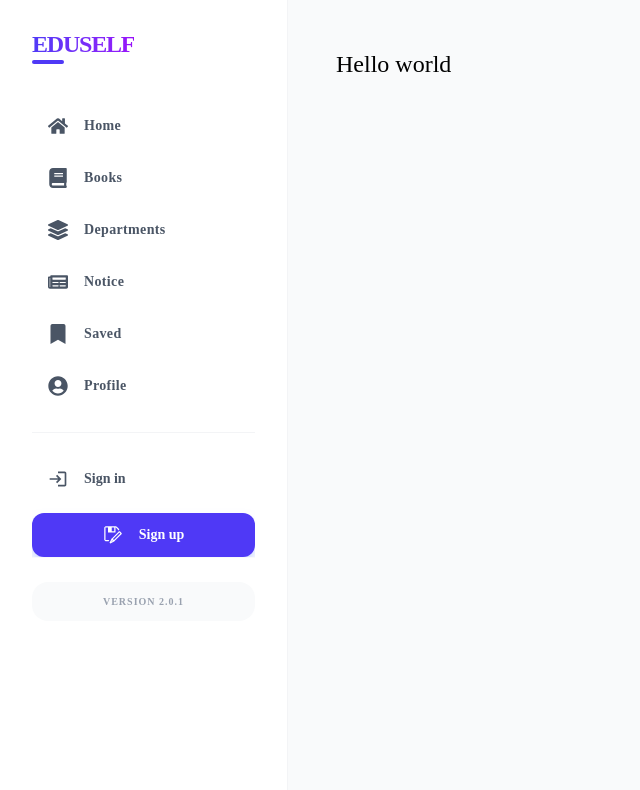
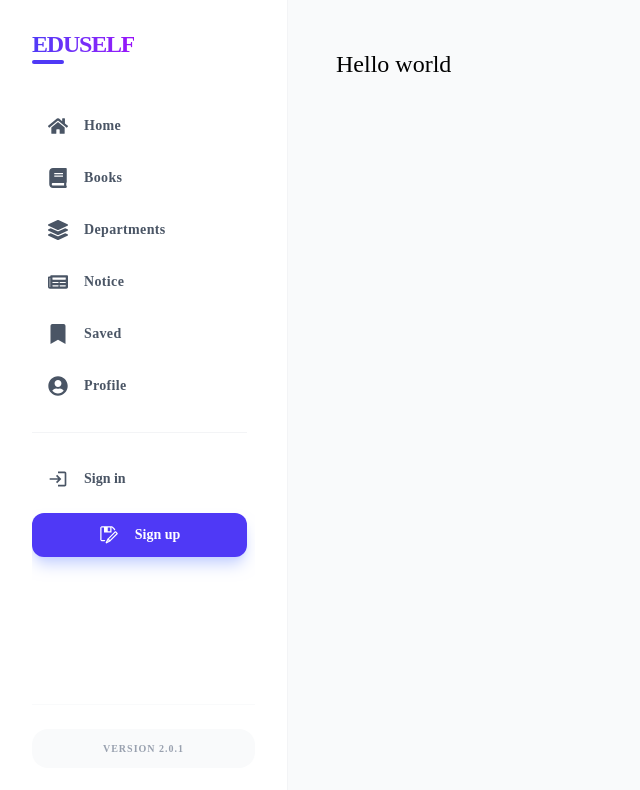
Before and after one commit to ratulislam46/EduSelf-Online-Platform, a Next.js app: page / in a window 1280 px wide. Shown: the top 790 px of the page, without its empty margins (0-640 px from the left). Built offline with nearby package versions, Linux system fonts and the light colour scheme.

Commit message:
Complete navbar section and navbar now fully responsive

```diff
--- a/src/Components/Shared/Navbar/Navbar.jsx
+++ b/src/Components/Shared/Navbar/Navbar.jsx
@@ -19,7 +19,7 @@ const Navbar = () => {
                 </div>
                 <button
                     onClick={() => setIsOpen(true)}
-                    className="p-2.5 bg-indigo-50 text-indigo-600 rounded-xl active:scale-90 transition-all shadow-sm shadow-indigo-100"
+                    className="p-2.5 bg-indigo-50 text-indigo-600 rounded-xl active:scale-90 transition-all shadow-sm shadow-indigo-100 cursor-pointer"
                 >
                     <FaBars size={20} />
                 </button>
--- a/src/Components/Shared/Navbar/SidebarContent.jsx
+++ b/src/Components/Shared/Navbar/SidebarContent.jsx
@@ -17,9 +17,9 @@ const SidebarContent = ({ isMobile = false, closeMenu }) => {
     ];
 
     return (
-        <div className="p-8 flex flex-col h-full bg-white shadow-xl lg:shadow-none">
+        <div className="p-8 flex flex-col h-full bg-white shadow-xl lg:shadow-none min-h-screen">
             {/* Brand Logo & Close Button (Mobile) */}
-            <div className="mb-10 flex items-center justify-between">
+            <div className="flex-none mb-10 flex items-center justify-between">
                 <div>
                     <h5 className="text-2xl font-black tracking-tighter text-transparent bg-clip-text bg-gradient-to-r from-indigo-600 to-purple-600 uppercase leading-none">
                         Eduself
@@ -29,7 +29,7 @@ const SidebarContent = ({ isMobile = false, closeMenu }) => {
                 {isMobile && (
                     <button
                         onClick={closeMenu}
-                        className="p-2 text-gray-400 hover:text-red-500 hover:bg-red-50 rounded-full transition-all duration-300 transform hover:rotate-90"
+                        className="p-2 text-gray-400 hover:text-red-400 bg-red-50 rounded-full transition-all duration-500 transform hover:rotate-180 cursor-pointer"
                     >
                         <FaTimes size={22} />
                     </button>
@@ -37,7 +37,7 @@ const SidebarContent = ({ isMobile = false, closeMenu }) => {
             </div>
 
             {/* Navigation Links */}
-            <nav className="flex-1 overflow-y-auto">
+            <nav className="flex-1 overflow-y-auto custom-scrollbar pr-2">
                 <ul className="space-y-2 font-medium">
                     {navLinks.map((item) => (
                         <li key={item.href}>
@@ -75,7 +75,7 @@ const SidebarContent = ({ isMobile = false, closeMenu }) => {
             </nav>
 
             {/* Footer */}
-            <div className="mt-auto pt-6 border-t border-gray-50">
+            <div className="flex-none mt-auto pt-6 border-t border-gray-50">
                 <div className="py-3 px-4 bg-gray-50 rounded-2xl text-center">
                     <p className="text-[10px] text-gray-400 uppercase tracking-widest font-black">
                         Version 2.0.1
```
